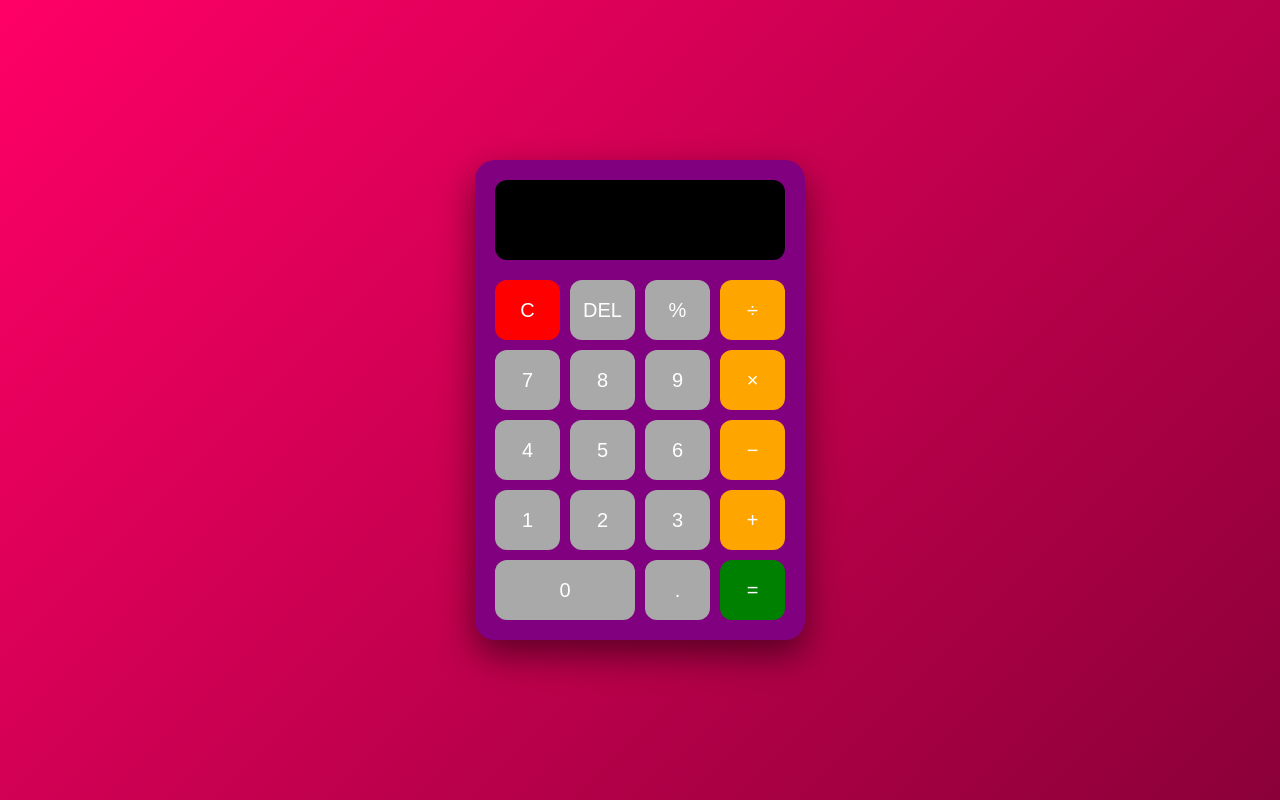
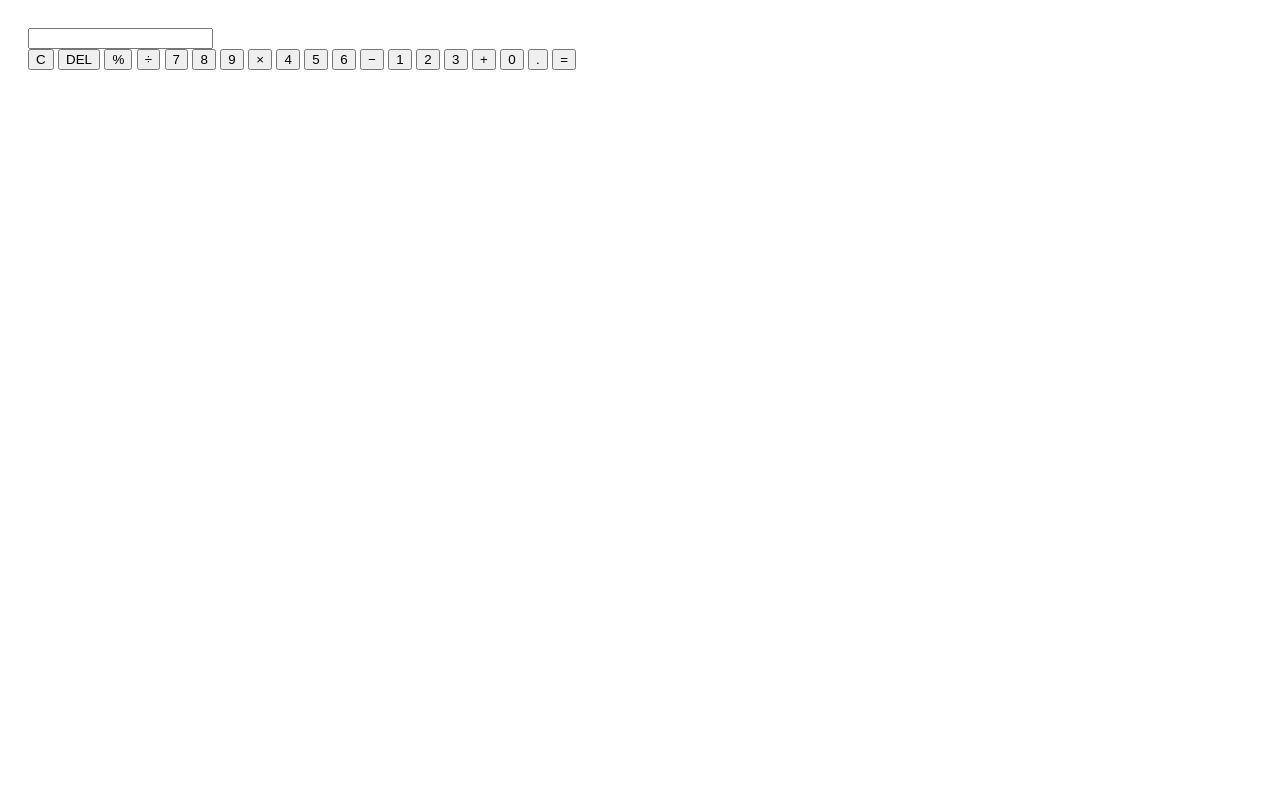
Before and after one commit to shivamsghgupta1319-tech/html_css_js_Learning, a plain HTML site: page structure.html in a window 1280 px wide. Drawn offline with Linux system fonts and the light colour scheme.

Commit message:
Add files via upload

```diff
--- a/style.css
+++ b/style.css
@@ -1,90 +1,19 @@
-* {
-    margin: 0;
-    padding: 0;
-    box-sizing: border-box;
-    font-family: Arial, sans-serif;
+/*
+  Student Name: Shivam Gupta
+  Roll Number: 2510303486
+  Subject: HTML and CSS Introduction Lab (BCS352)
+  University: Invertis University, Bareilly
+*/
+:root {
+  --main-color: #1d3557;
+  --accent-color: #e63946;
+  --page-padding: 20px;
 }
-
 body {
-    min-height: 100vh;
-    display: flex;
-    justify-content: center;
-    align-items: center;
-    background: linear-gradient(135deg, rgb(255, 0, 102), rgb(139, 0, 56));
+  color: var(--main-color);
+  padding: var(--page-padding);
+  font-family: Arial, sans-serif;
 }
-
-.calculator {
-    width: 330px;
-    padding: 20px;
-    border-radius: 20px;
-    background: purple;
-    box-shadow: 0 15px 35px rgba(0, 0, 0, 0.5);
+h1 {
+  color: var(--accent-color);
 }
-
-#display {
-    width: 100%;
-    height: 80px;
-    margin-bottom: 20px;
-    padding: 15px;
-    border: none;
-    outline: none;
-    border-radius: 12px;
-    background: black;
-    color: white;
-    font-size: 32px;
-    text-align: right;
-}
-
-.buttons {
-    display: grid;
-    grid-template-columns: repeat(4, 1fr);
-    gap: 10px;
-}
-
-button {
-    height: 60px;
-    border: none;
-    border-radius: 12px;
-    background: darkgray;
-    color: white;
-    font-size: 20px;
-    cursor: pointer;
-    transition: 0.2s;
-}
-
-button:hover {
-    background: gray;
-    transform: scale(1.03);
-}
-
-button:active {
-    transform: scale(0.95);
-}
-
-.operator {
-    background: orange;
-}
-
-.operator:hover {
-    background: darkorange;
-}
-
-.clear {
-    background: red;
-}
-
-.clear:hover {
-    background: darkred;
-}
-
-.equal {
-    background: green;
-}
-
-.equal:hover {
-    background: darkgreen;
-}
-
-.zero {
-    grid-column: span 2;
-}
```
Also changed, not shown: variables.html (added, +32 -0 lines), output - Copy.png (added), output.png.
